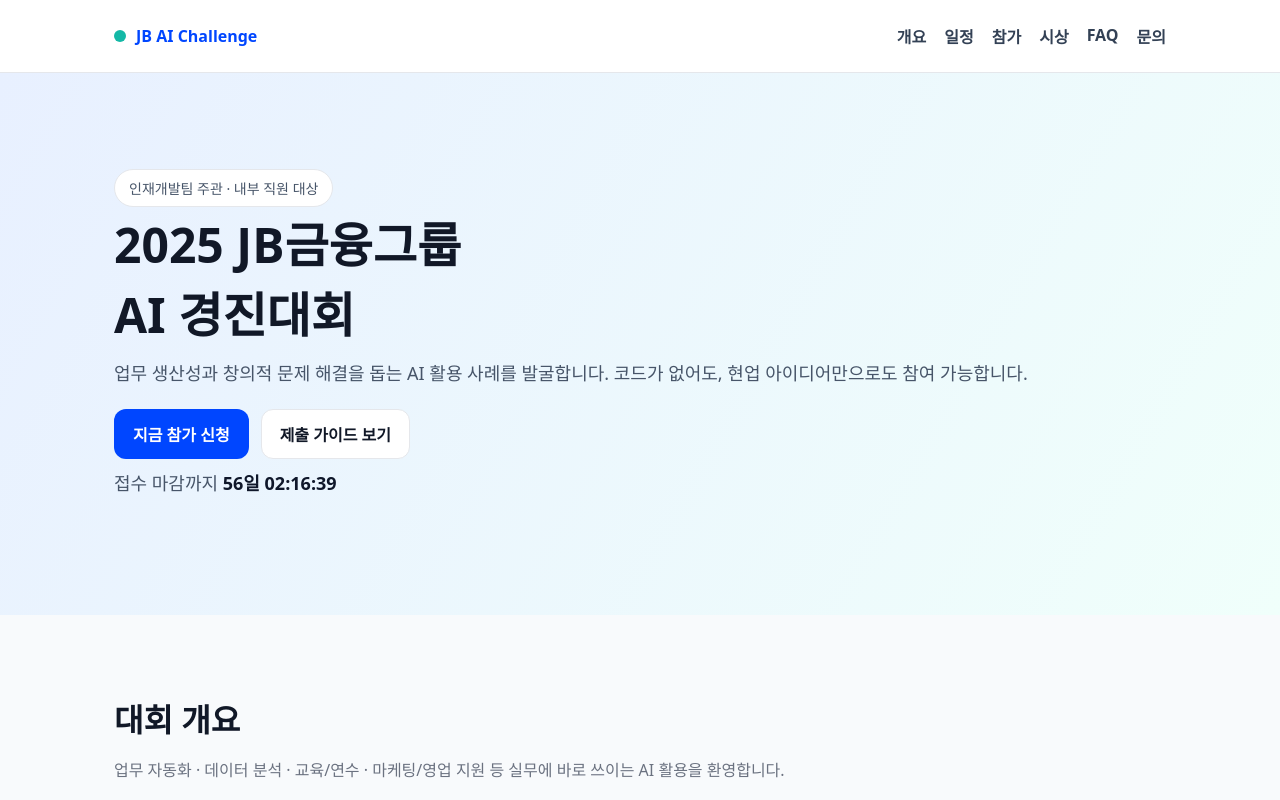
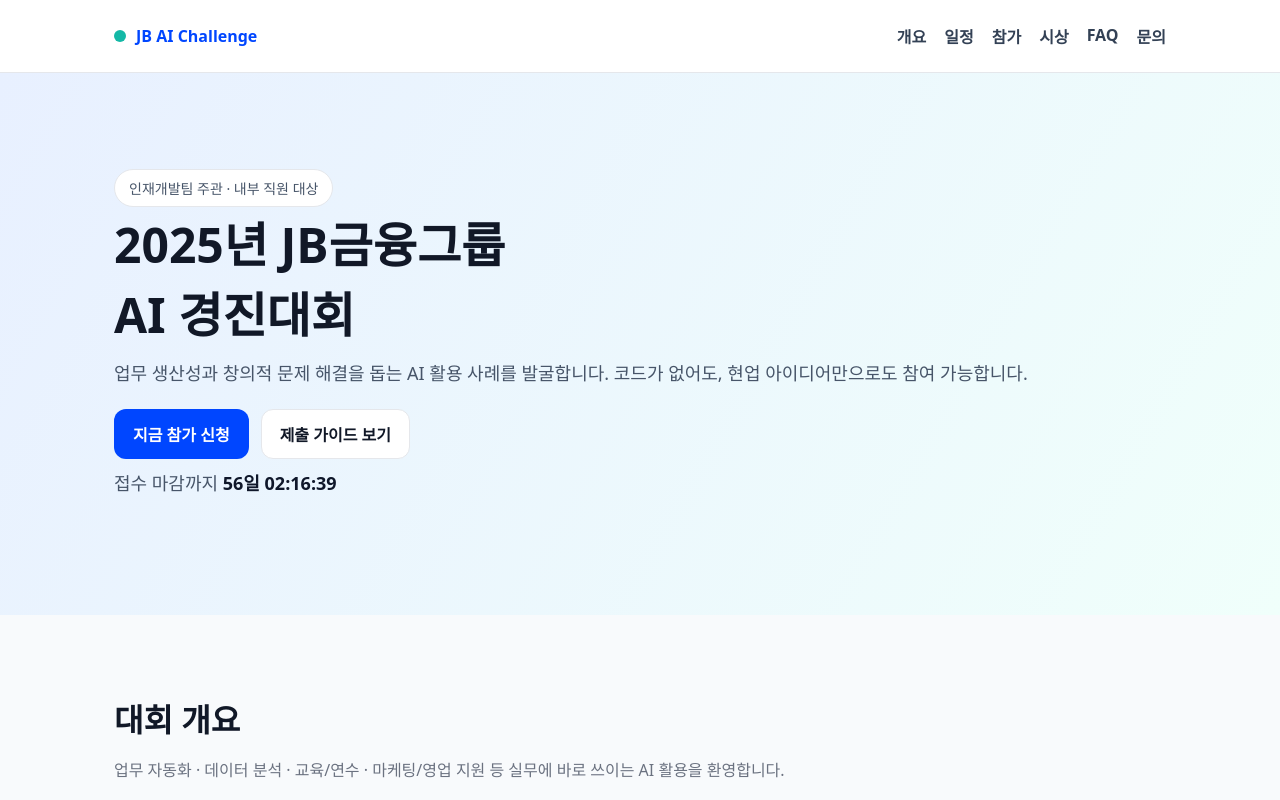
Before and after one commit to ainia-web/ainia, a plain HTML site: page index.html in a window 1280 px wide. Shown: the top 800 px of the page. Drawn offline with Linux system fonts and the light colour scheme.

Commit message:
Update index.html

```diff
--- a/index.html
+++ b/index.html
@@ -74,7 +74,7 @@
   <section class="hero">
     <div class="container">
       <div class="pill" role="note">인재개발팀 주관 · 내부 직원 대상</div>
-      <h1>2025 JB금융그룹 <br/>AI 경진대회</h1>
+      <h1>2025년 JB금융그룹 <br/>AI 경진대회</h1>
       <p>업무 생산성과 창의적 문제 해결을 돕는 AI 활용 사례를 발굴합니다. 코드가 없어도, 현업 아이디어만으로도 참여 가능합니다.</p>
       <div class="cta">
         <a class="btn primary" href="#how">지금 참가 신청</a>
```
